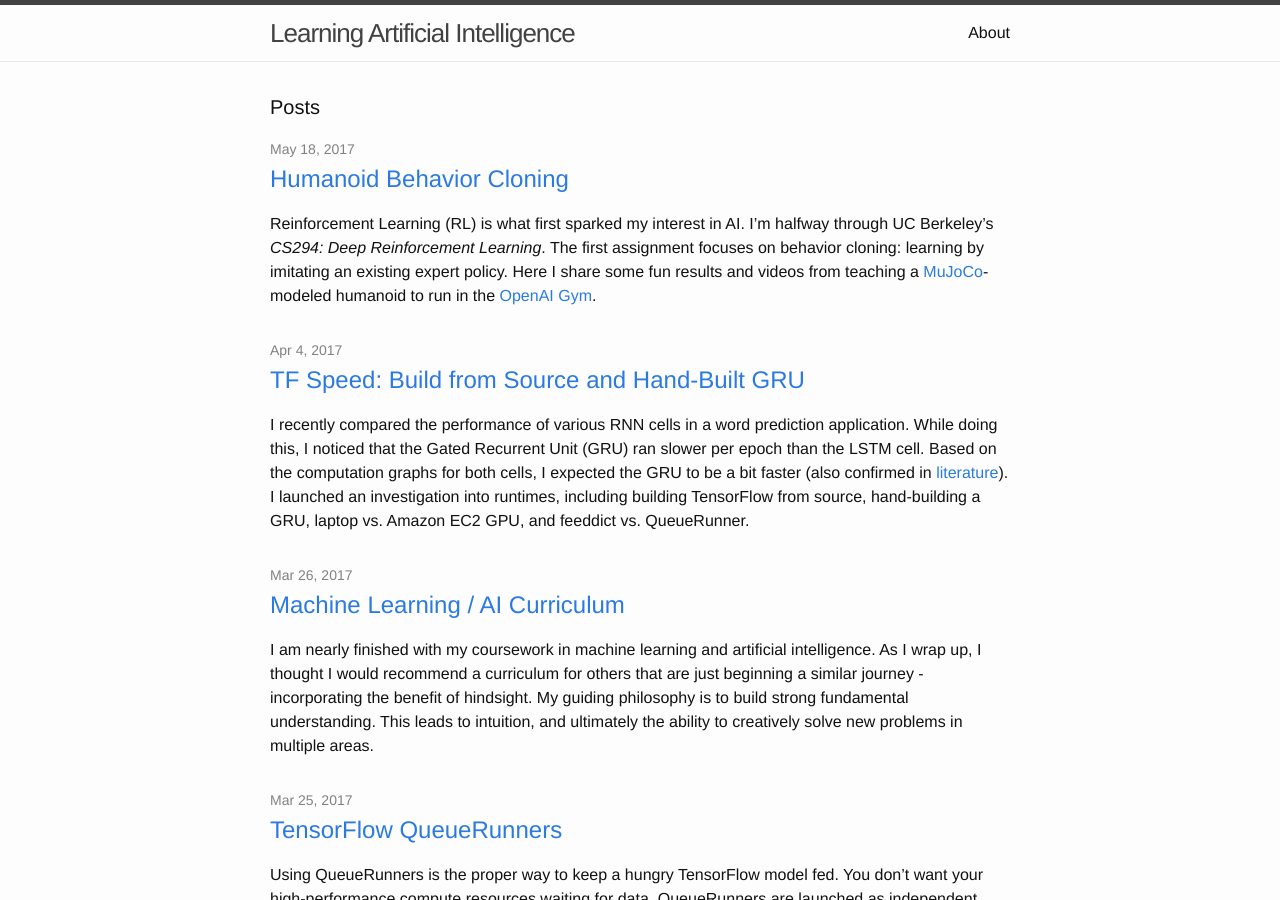
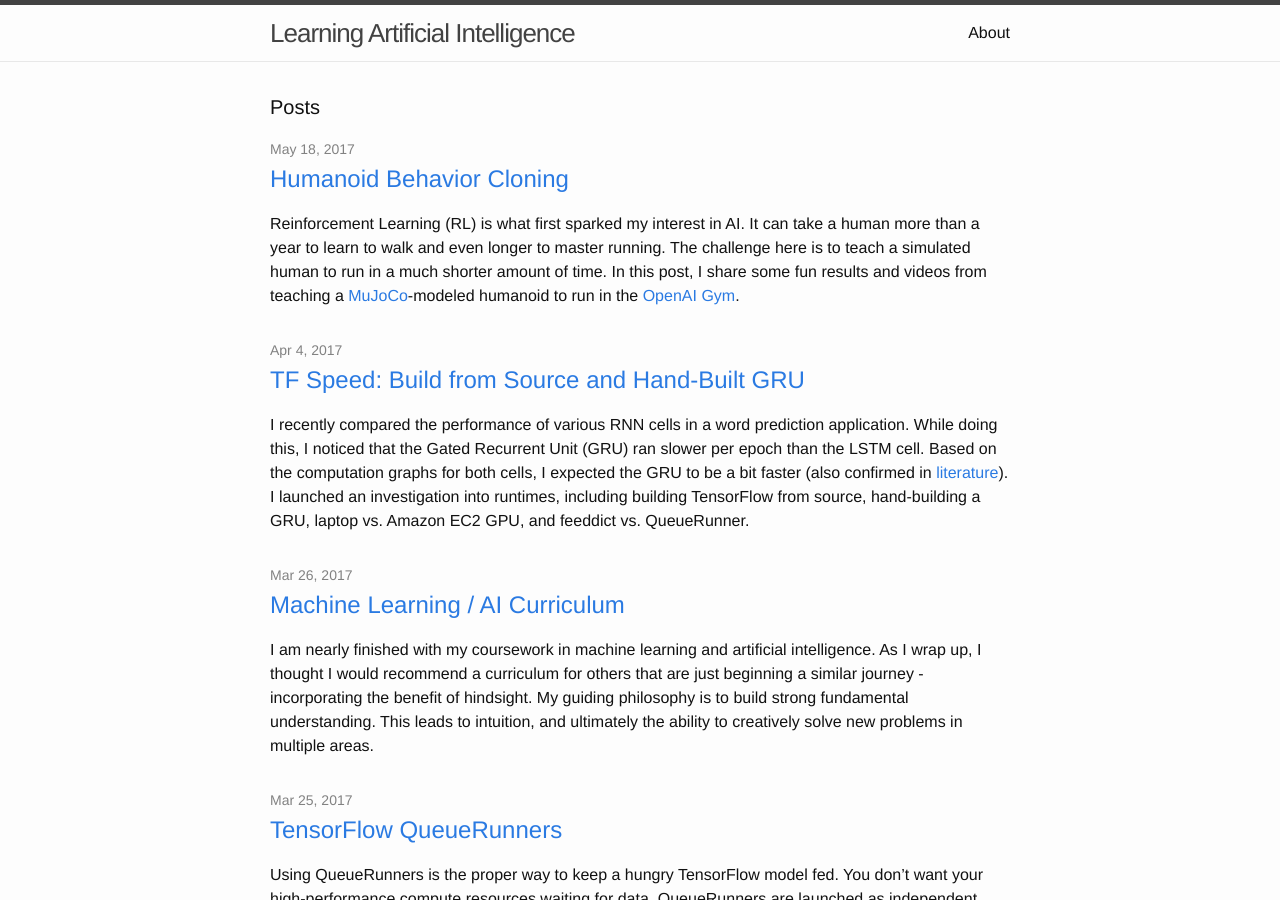
Before and after one commit to pat-coady/learning_ai, a Jekyll site: the page built from index.md, in a window 1280 px wide and 900 px high. Built offline with Jekyll 4.4.1, drawn with Linux system fonts in a browser that asks for light colours.

Commit message:
edits to rl post

```diff
--- a/_posts/2017-05-19-humanoid-behavior-cloning.md
+++ b/_posts/2017-05-19-humanoid-behavior-cloning.md
@@ -5,15 +5,15 @@
 categories: projects
 comments: true
 ---
-Reinforcement Learning (RL) is what first sparked my interest in AI. I'm halfway through UC Berkeley's *CS294: Deep Reinforcement Learning*. The first assignment focuses on behavior cloning: learning by imitating an existing expert policy. Here I share some fun results and videos from teaching a [MuJoCo](http://www.mujoco.org/)-modeled humanoid to run in the [OpenAI Gym](https://gym.openai.com/).
+Reinforcement Learning (RL) is what first sparked my interest in AI. It can take a human more than a year to learn to walk and even longer to master running. The challenge here is to teach a simulated human to run in a much shorter amount of time. In this post, I share some fun results and videos from teaching a [MuJoCo](http://www.mujoco.org/)-modeled humanoid to run in the [OpenAI Gym](https://gym.openai.com/).
 
 ## Overview
 
 <script src="https://cdnjs.cloudflare.com/ajax/libs/mathjax/2.7.0/MathJax.js?config=TeX-AMS-MML_HTMLorMML" type="text/javascript"></script>
 
-The Humanoid-v1 model in OpenAI Gym is a complex physics-based model. The environment receives an action in $$\mathbb{R}^{17}$$ and returns an observation in $$\mathbb{R}^{376}$$. The action vector controls 17 different joints in the humanoid model. I haven't determined what the observations are measuring. It takes humans a couple of years to learn to walk, and many more to master running.
+The Humanoid-v1 model in OpenAI Gym is a complex physics-based model. The environment receives an action in $$\mathbb{R}^{17}$$ and returns an observation in $$\mathbb{R}^{376}$$. The action vector controls 17 different joints in the humanoid model.
 
-Behavior cloning is a classic supervised learning problem. I ran 250 simulations of the expert Humanoid running in the OpenAI Gym environment. I captured all observation-action pairs from these rollouts and trained two models:
+In behavior cloning, you only watch and then mimic an expert performing the task. You collect observations and expert actions and then train a model using supervised learning. I ran 250 simulations of the expert Humanoid running in the OpenAI Gym environment. I captured all observation-action pairs from these rollouts and trained two models:
 
 1. Linear Regression
 2. Single-layer NN
@@ -30,9 +30,9 @@
 
 There are several possible explanations for the failure of our first behavior cloning attempt:
 
-1. Policy-model capacity is insufficient: The action needs to be a non-linear function of several observation variables.
-2. Distribution mismatch: The learned policy will be slightly different than the expert policy. These errors will accumulate during the state trajectory.
-3. Non-Markovian observations: Perhaps the observations do not give us enough information about the environment state. For instance, maybe the body part locations are known, but not their velocity. Our model only takes into account a single observation when choosing an action. We don't consider our previous action or observations.
+1. Policy-model capacity is insufficient. The action needs to be a non-linear function of several observation variables.
+2. Distribution mismatch. The learned policy will be slightly different than the expert policy. These errors will accumulate during the state trajectory.
+3. Non-Markovian observations. Perhaps the observations do not give us enough information about the environment state. For instance, maybe the body part locations are known, but not their velocity. Our model only takes into account a single observation when choosing an action. We don't consider our previous action or observations.
 
 Let's address the first possibility head-on by implementing a policy model with more capacity. We start with a single-hidden-layer NN. The hidden layer has 54 nodes with tanh activations. The output layer is linear, and the loss function is mean-squared-error. No over-fitting was observed on a validation set, so no regularization was added. How do we do?
 
@@ -40,23 +40,23 @@
 
 It seems our problems were solved by only addressing item 1.
 
-I was quite surprised that item 2 above (distribution mismatch) didn't cause a problem. Here is the potential problem. Our policy actions will be slightly different than the expert actions. Perhaps our humanoid takes a slightly short step. And then another short step. Now her body gets ahead of her feet, and she tumbles down. But we never saw this mistake in training since we were always observing an expert. So we never learned to recover from getting ahead of our feet.
+I was quite surprised that item 2 above (distribution mismatch) didn't cause a problem. This is why. Our policy actions will be slightly different than the expert actions. Perhaps our humanoid takes a slightly short step. And then another short step. Now her body gets ahead of her feet, and she tumbles down. But we never saw this mistake when observing the expert, so we never learned to recover from getting ahead of our feet.
 
-There are some ways of addressing this. One well-known method is [DAgger](https://arxiv.org/pdf/1011.0686.pdf). The basic idea is to follow your learned policy, but to annotate it with the expert actions. Then you re-train with this additional data, repeating until you have a good policy. (I implemented DAgger, and it didn't improve the learning rate in this problem significantly.)
+There are several ways of addressing distribution mismatch. One well-known method is [DAgger](https://arxiv.org/pdf/1011.0686.pdf). The basic idea is to follow your learned policy and annotate it with the expert actions. Then you re-train with this additional data, repeating until you have a good policy. (I implemented DAgger, and it didn't improve the learning rate in this problem significantly.)
 
-Regarding item 3 above, that the observations don't give us enough information about our present state to act appropriately. This doesn't seem likely in our case. The observation vector is in $$\mathbb{R}^{376}$$, so it is encoding a lot of information. Also, if we were missing critical state information, it would be nearly impossible to succeed without maintaining an internal model of the dynamics (which we aren't doing).
+Finally, regarding item 3, it doesn't seem our observations are providing insufficient state information. If we were missing critical state information, it would be nearly impossible to succeed without maintaining an internal model of the dynamics (which we aren't doing).
 
-## Concluding Thoughts
+## Conclusion
 
-It is amazing that a simple neural net can learn a policy to keep our humanoid running. Of course, a puff of wind or a set of stairs would trip our friend up. And she hasn't learned how to get up after falling.
+It is amazing that a simple neural net can learn a policy to keep our humanoid running. Of course, a puff of the wind or a set of stairs would trip our friend up. And she hasn't learned how to get up after falling.
 
 If you haven't tried the OpenAI Gym, I highly recommend it. With OpenAI Gym environments, this project was only a day's effort. The environments all have a consistent API: whether it is Go, an Atari game, or a simulated humanoid. It is easy to visualize the results and gain insight into your learning algorithm. And, if you write your algorithm thoughtfully, you can quickly use it on multiple problems with no changes.
 
 ## Acknowledgements
 
-First I'd like to thank UC Berkeley for making CS294 available to the world.
+First I'd like to thank UC Berkeley for making *CS294: Deep Reinforcement Learning* available to the world. I completed this  while doing the first assignment in CS294.
 
-Thanks also go to OpenAI for creating the OpenAI gym. I've built a few very simple RL environments from scratch. It takes a lot of time to write and debug an RL environment, and you'd much rather be developing your learning algorithm with that time.
+I would also like to thank OpenAI for creating and supporting OpenAI gym. I've built a few very simple RL environments from scratch. It takes a lot of time to write and debug an RL environment, and I'd much rather be developing my learning algorithm with that time.
 
 {% if site.disqus.shortname %}
   {% include disqus_comments.html %}
```
